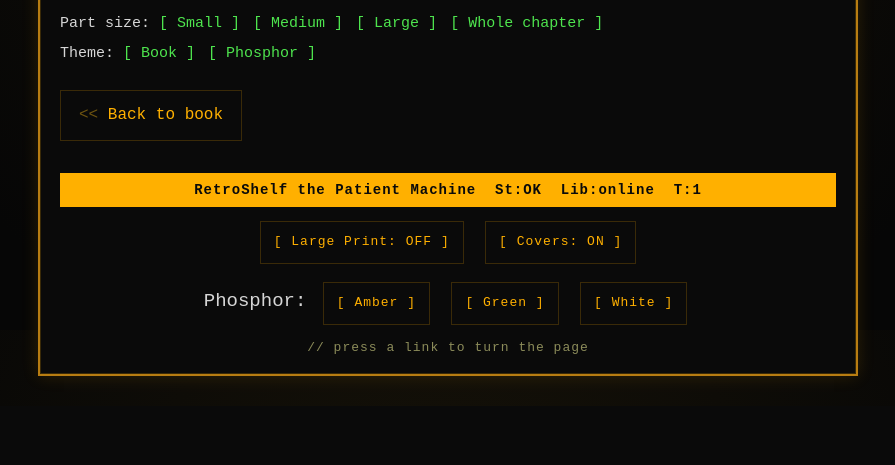
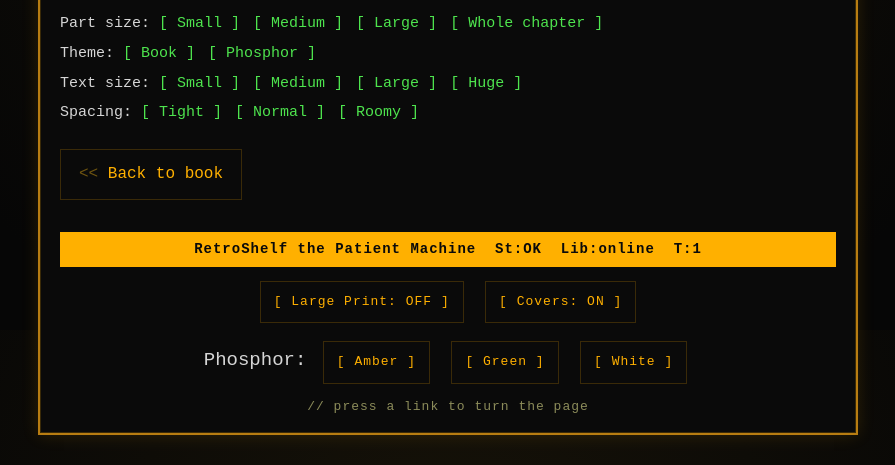
Before and after one commit to Caleb68864/RetroShelf, a FastAPI app: template app/templates/read.html in a window 1280 px wide. Shown: the part 470-935 px from the top of the page, without its empty margins (192-1087 px from the left). Before the commit the page ends 855 px from the top, so only its background shows below. Run offline with FastAPI, Linux system fonts and the light colour scheme; the template is opened without the code that fills it, so the values that code supplies are empty; parts of the project's set-up code (start-up, migrations or seed data) failed here and were passed over; some libraries are stand-ins or nearby versions.

Commit message:
reader: reading-comfort text-size + line-spacing controls (no-JS, cookie-driven, +4 tests)

```diff
--- a/app/main.py
+++ b/app/main.py
@@ -84,6 +84,13 @@ _KEY_COOKIE = "rs_key"
 # whole library. Navigation entries keep their order and stay grouped first.
 _SORT_KEYS = ("title", "author", "format")
 _FORMAT_ORDER = {"EPUB": 0, "PDF": 1}
+
+# Reader reading-comfort preferences (cookie-driven, no-JS). Each maps to a
+# body class the reader stylesheet keys off; the default (medium size, normal
+# leading) needs no class. Validated against these sets before a cookie is set,
+# so a crafted ``?size=`` value can never reach the template. [reading-comfort]
+_READER_SIZES = ("s", "m", "l", "xl")
+_READER_LEADINGS = ("tight", "normal", "roomy")
 
 # Defence-in-depth headers applied to HTML pages only.
 #
@@ -1297,6 +1304,7 @@ def _register_routes(app: FastAPI, cfg: Config) -> None:
     @app.get("/prefs")
     async def prefs(request: Request, big: str = "", covers: str = "",
                     color: str = "", split: str = "", reader: str = "",
+                    size: str = "", leading: str = "",
                     next: str = "/") -> Response:
         """GET ``/prefs`` — toggle display prefs via cookies (no JS, optional).
 
@@ -1304,7 +1312,9 @@ def _register_routes(app: FastAPI, cfg: Config) -> None:
         flips large-print; ``covers=off``/``on`` hides/shows covers;
         ``color=amber|green|white`` picks the CRT phosphor palette;
         ``split=small|medium|large|whole`` sets the reader's part size;
-        ``reader=book|phosphor`` picks the reader's colour theme.
+        ``reader=book|phosphor`` picks the reader's colour theme;
+        ``size=s|m|l|xl`` sets the reader's text size;
+        ``leading=tight|normal|roomy`` sets the reader's line spacing.
         """
         refusal = _require_site_token(request)
         if refusal is not None:
@@ -1331,6 +1341,10 @@ def _register_routes(app: FastAPI, cfg: Config) -> None:
             remember("rs_split", split)
         if reader in ("book", "phosphor"):
             remember("rs_reader_theme", reader)
+        if size in _READER_SIZES:
+            remember("rs_reader_size", size)
+        if leading in _READER_LEADINGS:
+            remember("rs_reader_leading", leading)
         return resp
 
     @app.get("/health")
--- a/app/static/app.css
+++ b/app/static/app.css
@@ -454,11 +454,21 @@ body.color-white .brand:active { color: #ffffff; }
 body.big .readpage { font-size: 24px; }
 body.big .chaptertitle { font-size: 26px; }
 
+/* Reading-comfort: per-reader text size (default = the 19px base above) and
+   line spacing (default = 1.6). Cookie-driven body classes, no JS. Placed
+   after the base .readpage rule so they win the cascade; the large-print
+   `big` class still enlarges everything else site-wide. */
+body.read-size-s .readpage { font-size: 16px; }
+body.read-size-l .readpage { font-size: 23px; }
+body.read-size-xl .readpage { font-size: 28px; }
+body.read-lead-tight .readpage { line-height: 1.4; }
+body.read-lead-roomy .readpage { line-height: 1.95; }
+
 .readfoot { margin-top: 18px; }
 .readnav { margin: 0 0 10px; }
 .readpos { color: #8c8c8c; margin: 0 0 10px; }
-.readsplit, .readtheme { margin: 0 0 8px; font-size: 15px; }
-.readsplit a, .readtheme a { margin-right: 4px; }
+.readsplit, .readtheme, .readsize, .readlead { margin: 0 0 8px; font-size: 15px; }
+.readsplit a, .readtheme a, .readsize a, .readlead a { margin-right: 4px; }
 
 /* Table of contents */
 .toc .current { color: #ffb000; }
--- a/app/templates/base.html
+++ b/app/templates/base.html
@@ -12,7 +12,7 @@
 <link rel="icon" type="image/png" href="/static/icons/apple-touch-icon-180.png">
 <link rel="alternate" type="application/atom+xml;profile=opds-catalog;kind=navigation" href="/opds" title="RetroShelf OPDS">
 </head>
-<body class="color-{{ request.cookies.get('rs_color') or 'amber' }}{{ ' big' if request.cookies.get('rs_big') == '1' else '' }}{{ ' reader-phosphor' if request.cookies.get('rs_reader_theme') == 'phosphor' else '' }}">
+<body class="color-{{ request.cookies.get('rs_color') or 'amber' }}{{ ' big' if request.cookies.get('rs_big') == '1' else '' }}{{ ' reader-phosphor' if request.cookies.get('rs_reader_theme') == 'phosphor' else '' }}{% if request.cookies.get('rs_reader_size') in ('s','l','xl') %} read-size-{{ request.cookies.get('rs_reader_size') }}{% endif %}{% if request.cookies.get('rs_reader_leading') in ('tight','roomy') %} read-lead-{{ request.cookies.get('rs_reader_leading') }}{% endif %}">
 <div class="page">
 <div class="wrap">
   <div class="topbar">
--- a/app/templates/read.html
+++ b/app/templates/read.html
@@ -30,6 +30,19 @@
     <a href="/prefs?reader=book&amp;next={{ request.url.path|urlencode }}&amp;t={{ site_token(request) }}">[ Book ]</a>
     <a href="/prefs?reader=phosphor&amp;next={{ request.url.path|urlencode }}&amp;t={{ site_token(request) }}">[ Phosphor ]</a>
   </p>
+  <p class="readsize">
+    Text size:
+    <a href="/prefs?size=s&amp;next={{ request.url.path|urlencode }}&amp;t={{ site_token(request) }}">[ Small ]</a>
+    <a href="/prefs?size=m&amp;next={{ request.url.path|urlencode }}&amp;t={{ site_token(request) }}">[ Medium ]</a>
+    <a href="/prefs?size=l&amp;next={{ request.url.path|urlencode }}&amp;t={{ site_token(request) }}">[ Large ]</a>
+    <a href="/prefs?size=xl&amp;next={{ request.url.path|urlencode }}&amp;t={{ site_token(request) }}">[ Huge ]</a>
+  </p>
+  <p class="readlead">
+    Spacing:
+    <a href="/prefs?leading=tight&amp;next={{ request.url.path|urlencode }}&amp;t={{ site_token(request) }}">[ Tight ]</a>
+    <a href="/prefs?leading=normal&amp;next={{ request.url.path|urlencode }}&amp;t={{ site_token(request) }}">[ Normal ]</a>
+    <a href="/prefs?leading=roomy&amp;next={{ request.url.path|urlencode }}&amp;t={{ site_token(request) }}">[ Roomy ]</a>
+  </p>
   <p><a class="back" href="/book/{{ bid }}">Back to book</a></p>
 </div>
 {% endblock %}
```
Also changed, not shown: tests/test_reader_routes.py (+60 -0 lines).
